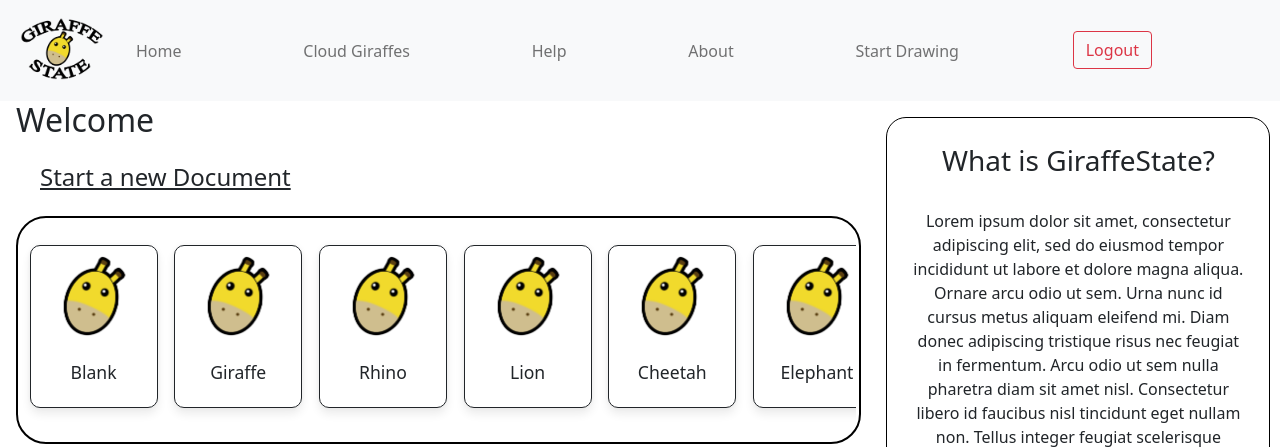
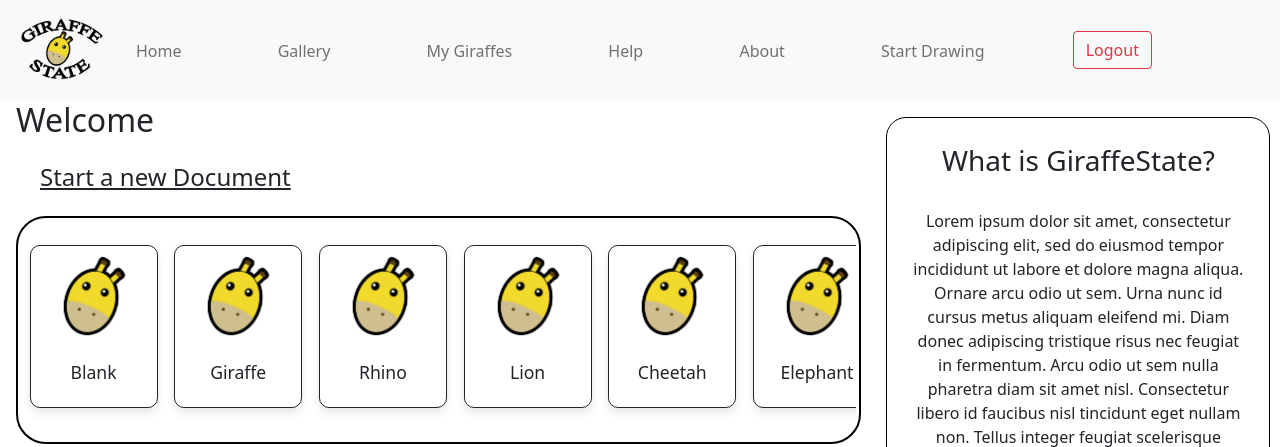
Before and after one commit to Razvan789/GiraffeGraph, a PHP site: page /GiraffeState/src/home.php in a window 1280 px wide. Shown: the top 447 px of the page. Run offline with PHP 8.4, Linux system fonts and the light colour scheme; the visitor is signed in with stand-in values (Sample User, id 1); data that the repository does not hold is empty.

Commit message:
Added gallery button to navbar which will eventually be used

```diff
--- a/src/navbar.php
+++ b/src/navbar.php
@@ -16,8 +16,12 @@ if ($loggedIn) : ?>
                         <a class="nav-link" href="home.php">Home</a>
                     </li>
                     <li class="nav-item dropdown">
-                        <a class="nav-link" href="#">Cloud Giraffes</a>
+                        <a class="nav-link" href="#">Gallery</a>
                     </li>
+                    <li class="nav-item dropdown">
+                        <a class="nav-link" href="#">My Giraffes</a>
+                    </li>
+
                     <li class="nav-item">
                         <a class="nav-link" href="#">Help</a>
                     </li>
@@ -25,7 +29,7 @@ if ($loggedIn) : ?>
                         <a class="nav-link" href="#">About</a>
                     </li>
                     <li class="nav-item">
-                        <a class="nav-link" href="/src/testZone.html">Start Drawing</a>
+                        <a class="nav-link" href="#">Start Drawing</a>
                     </li>
                     <li class="nav-item">
                         <!---<a class="nav-link red" href="/testZone.html">Logout</a>-->
@@ -50,6 +54,9 @@ if ($loggedIn) : ?>
                     <li class="nav-item">
                         <a class="nav-link" href="home.php">Home</a>
                     </li>
+                    <li class="nav-item dropdown">
+                        <a class="nav-link" href="#">Gallery</a>
+                    </li>
                     <li class="nav-item">
                         <a class="nav-link" href="#">Help</a>
                     </li>
@@ -57,7 +64,7 @@ if ($loggedIn) : ?>
                         <a class="nav-link" href="#">About</a>
                     </li>
                     <li class="nav-item">
-                        <a class="nav-link" href="/src/testZone.html">Start Drawing</a>
+                        <a class="nav-link" href="#">Start Drawing</a>
                     </li>
                     <li class="nav-item">
                         <!---<a class="nav-link red" href="/testZone.html">Logout</a>-->
```
